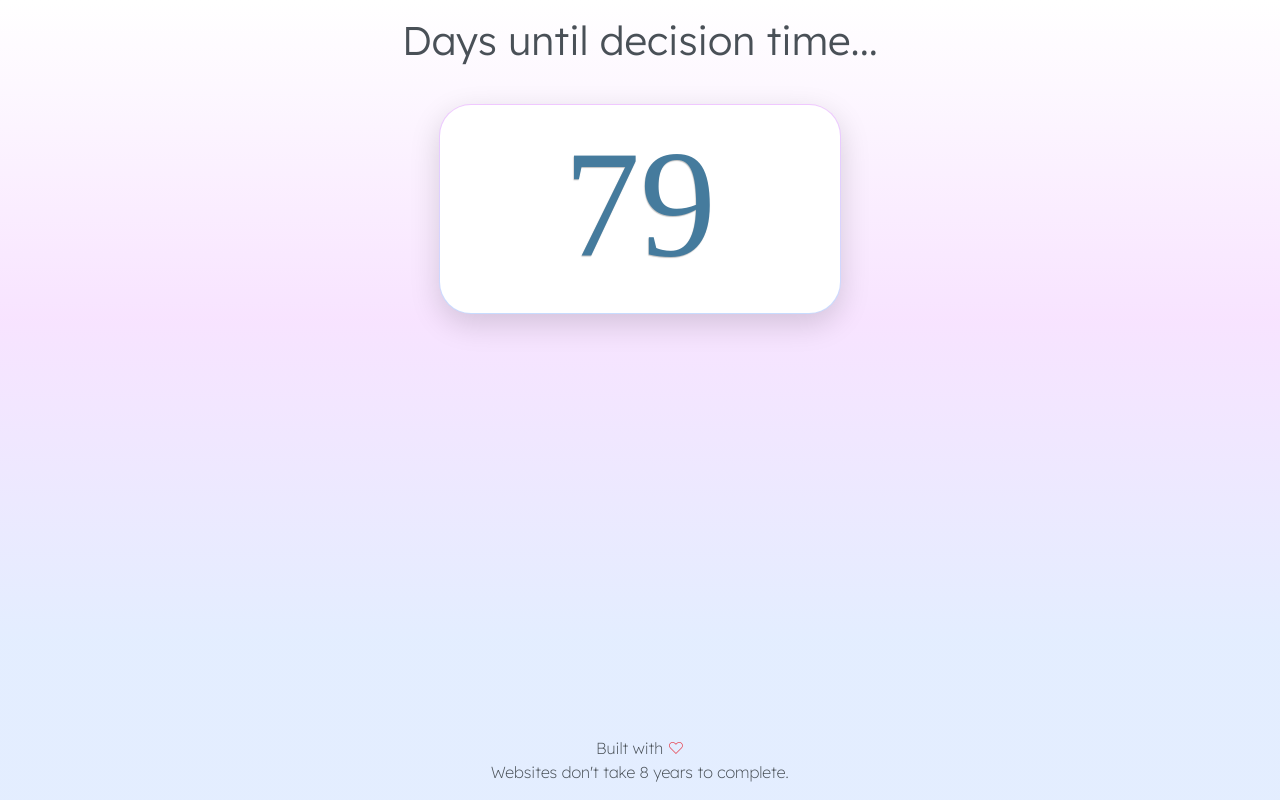
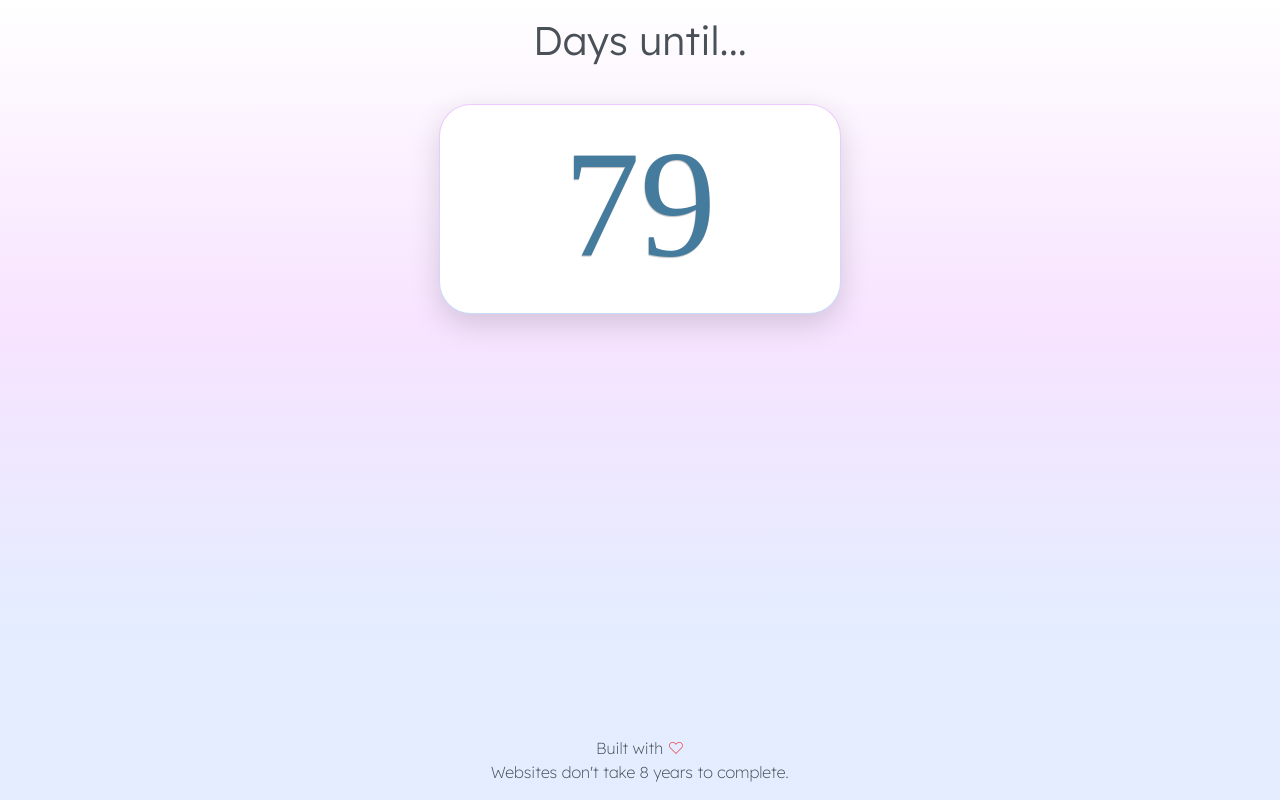
Before and after one commit to bryanleonard/daycounter, a React (Create React App) app: page / in a window 1280 px wide. Built offline with nearby package versions, Linux system fonts and the light colour scheme; a web font is replaced by a local one.

Commit message:
Minor update

```diff
--- a/src/App.js
+++ b/src/App.js
@@ -11,7 +11,7 @@ function App() {
       <header className="container-fluid text-center py-3 header">
         <div className="row">
           <div className="col">
-            <h1 className={`m-0`}>Days until decision time...</h1>
+            <h1 className={`m-0`}>Days until...</h1>
           </div>
         </div>
 
```
